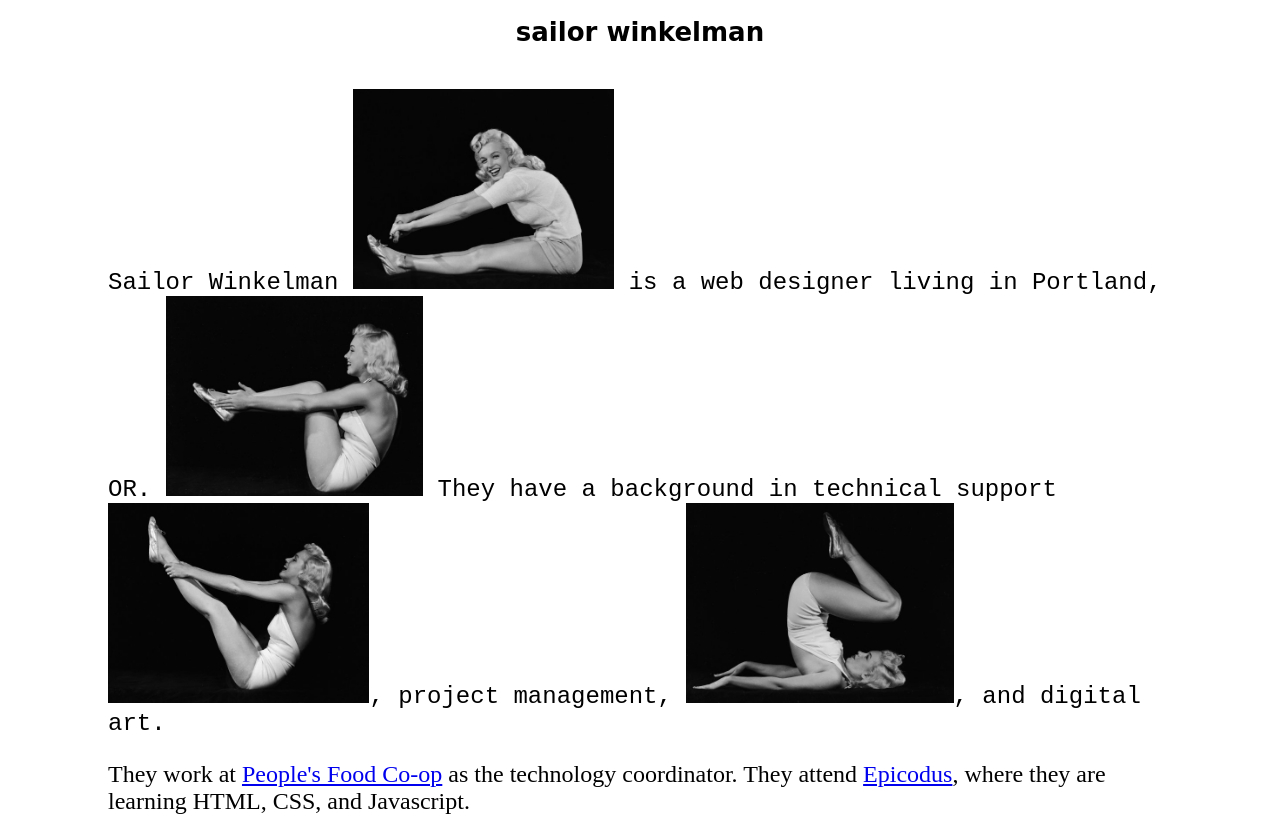
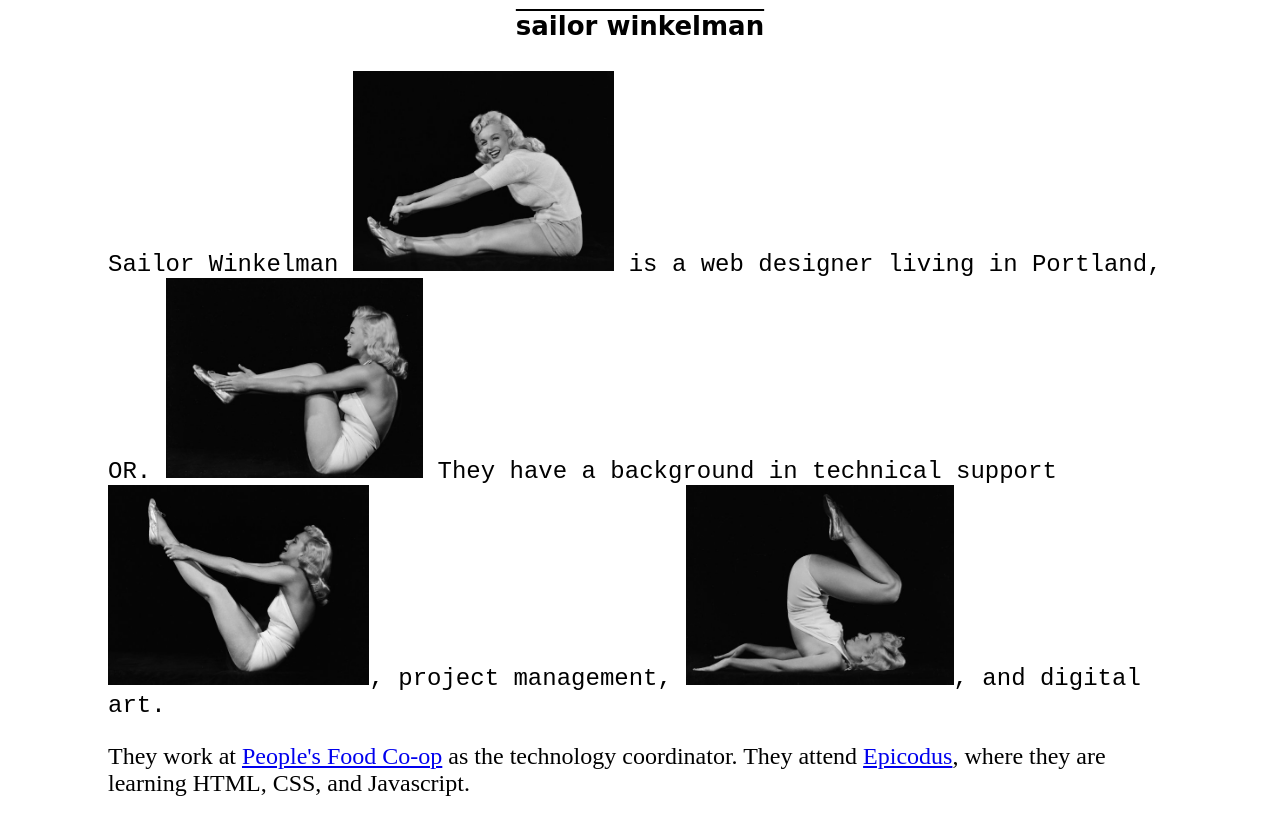
Before and after one commit to sailor27/sailor-resume, a plain HTML site: page index.html in a window 1280 px wide. Shown: the top 816 px of the page. Drawn offline with Linux system fonts and the light colour scheme.

Commit message:
change file names

```diff
--- a/css/styles.css
+++ b/css/styles.css
@@ -2,6 +2,10 @@
   text-align: center;
   font-size: 26px;
   font-family: cursive;
+  text-decoration: overline;
+  border: 3px black;
+  margin: 3px;
+  padding: 3px;
 
 }
 .bio {
```
Also changed, not shown: index.html (renamed from sailor.html).
